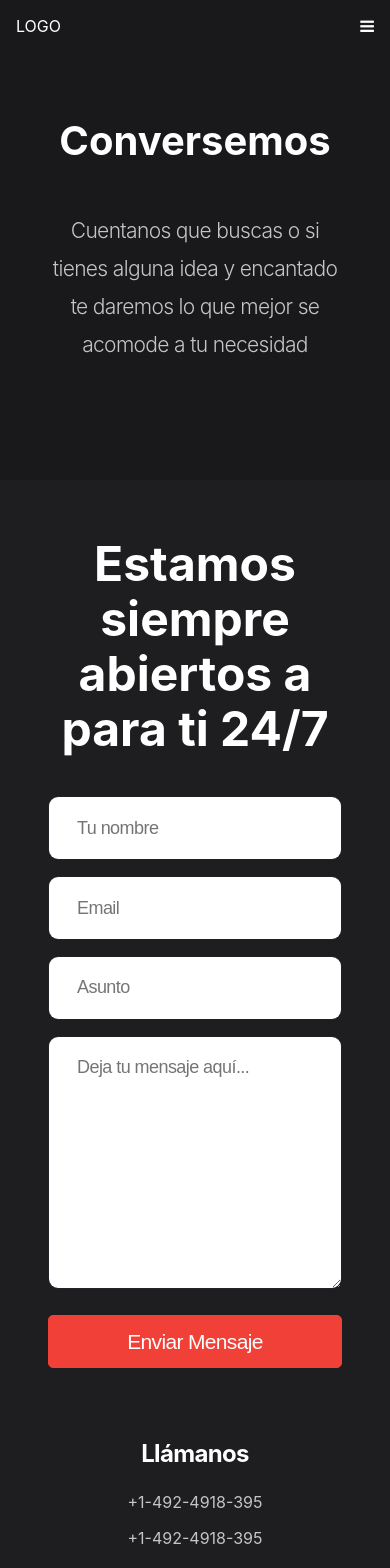
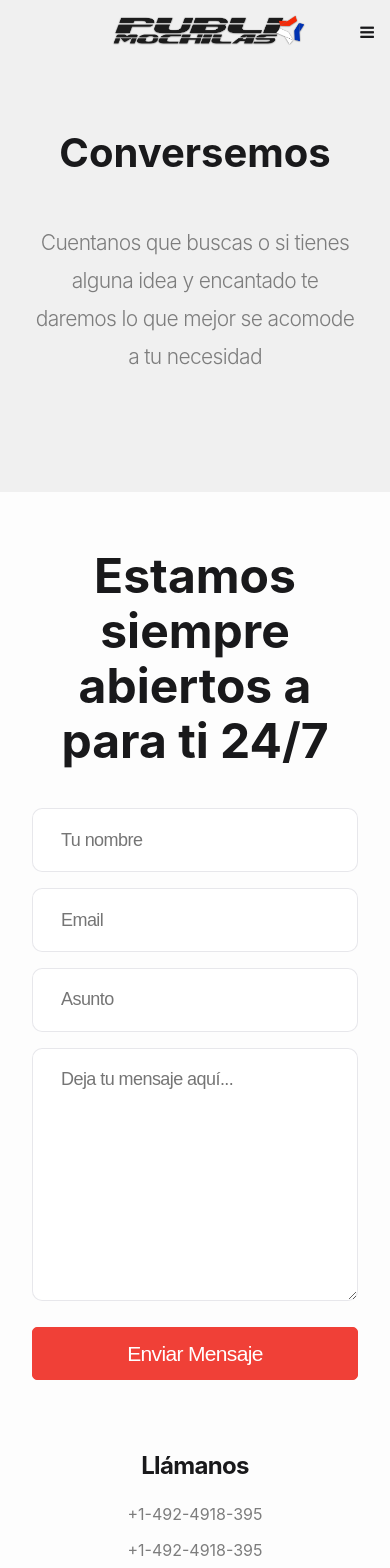
Before and after one commit to johansneirap/publibolsos-mm, a Next.js app: page /contacto in a window 390 px wide. Shown: the top 1568 px of the page. Built offline with nearby package versions, Linux system fonts and the light colour scheme.

Commit message:
change styling, add logo

```diff
--- a/components/ActiveLink.jsx
+++ b/components/ActiveLink.jsx
@@ -2,7 +2,7 @@ import Link from "next/link";
 import { useRouter } from "next/router";
 
 const style = {
-  color: "#5454D4",
+  color: "#1C46A1",
   textDecoration: "none",
 };
 
--- a/components/Navbar.jsx
+++ b/components/Navbar.jsx
@@ -1,6 +1,7 @@
 import { ActiveLink } from "./ActiveLink";
 import styles from "./Navbar.module.css";
-
+import logo from "../public/Logo.png";
+import Link from "next/link";
 const menuItems = [
   {
     text: "Inicio",
@@ -23,7 +24,11 @@ const menuItems = [
 export const Navbar = () => {
   return (
     <nav className={styles["navbar"]}>
-      <a href="#" className={ styles.logo }>LOGO</a>
+      <Link href="/">
+        <a href="#" className={ styles.logo } >
+          <img src={ logo.src } alt="logo" width="200" height=""/>
+        </a>
+      </Link>
       <input type="checkbox" id="toggler" className={ styles.toggler } />
       <label htmlFor="toggler"><i className="fa fa-bars"></i></label>
       <div className="menu">
--- a/components/Navbar.module.css
+++ b/components/Navbar.module.css
@@ -3,13 +3,14 @@
     flex-wrap: wrap;
     justify-content: space-between;
     align-items: center;
-    padding: 1rem;
+    padding: 0 1rem;
     /* background: #fff; */
+    background-color: #F0F0F0;
     /* border-bottom: 1px solid #e5e5e5; */
 }
 
 .navbar a {
-    color: #fff;
+    color: #000;
     text-decoration: none;
     /* margin-right: 2rem;
     font-size: 1.5rem; */
@@ -44,5 +45,8 @@
         align-items: center;
         cursor: pointer;
     }
+    .navbar {
+        justify-content: flex-end;
+    }
 
 }
--- a/styles/globals.css
+++ b/styles/globals.css
@@ -1,7 +1,19 @@
+:root {
+  --primarybg: #FDFDFD;
+  --secondarybg: #F0F0F0;
+  --primaryFont: #1E1E1E;
+  --secondaryFont: #7d7d7d;
+  --primaryBlue: #1C46A1;
+  --primaryRed: #EF3211;
+  --primaryGray: #4B4B4B;
+
+}
+
 html,
 body {
-  background-color: #19191b;
-  color: #ffffff;
+  color: #19191b;
+  background-color: var(--secondarybg);
+  /* background-color: #FFFFFF; */
   padding: 0;
   margin: 0;
   font-family: -apple-system, BlinkMacSystemFont, Segoe UI, Roboto, Oxygen,
@@ -34,7 +46,8 @@ a {
 }
 
 .title a {
-  color: #5454d4;
+  /* color: #5454d4; */
+  color: #1C46A1;
   text-decoration: none;
 }
 
@@ -94,8 +107,8 @@ a {
 .card:hover,
 .card:focus,
 .card:active {
-  color: #5454d4;
-  border-color: #5454d4;
+  color: #1C46A1;
+  border-color: #1C46A1;
 }
 
 .card h2 {
@@ -161,7 +174,7 @@ a {
   font-weight: 300;
   letter-spacing: -0.66px;
   line-height: 38px;
-  color: #c5c5c6;
+  color: var(--secondaryFont);
 }
 
 .index-aside {
@@ -190,19 +203,24 @@ a {
   /* height: 100%; */
   gap: 3rem;
   margin-top: 50px;
-  padding: 3rem 10rem;
+  padding: 3rem 5rem;
 }
 
 .form-container {
   margin: 100px 0;
-  background-color: #1e1e20;
+  /* background-color: #1e1e20; */
+  background-color: var(--primarybg);
   display: grid;
   grid-template-columns: 1fr 1fr;
-  grid-column-gap: 5rem;
+  /* grid-column-gap: 5rem; */
   /* gap: 3rem; */
-  padding: 3rem 10rem;
+  padding: 3rem 5rem;
   height: 100%;
   width: 100%;
+}
+
+.form-container form {
+  padding: 2rem;
 }
 
 .input-primary {
@@ -243,12 +261,13 @@ textarea {
   align-items: flex-start;
   justify-content: center;
   text-align: left;
-  padding: 3rem 5rem;
+  /* padding: 3rem 5rem; */
+  padding: 3rem 0 0 10rem;
   gap: 2rem;
 }
 
 .contact-info-container p {
-  color: #c5c5c6;
+  color: var(--secondaryFont);
 }
 .contact-info-container h3 {
   font-weight: 700;
@@ -517,19 +536,20 @@ textarea {
   .infocard-container {
     display: flex;
     flex-direction: column;
-    background-color: #1e1e20;
+    /* background-color: #1e1e20; */
+    background-color: var(--primarybg);
     gap: 50px;
     text-align: center;
   }
   .contact-aside {
     width: 100%;
     text-align: center;
-    padding: 1rem 3rem;
+    padding: 1rem 2rem;
   }
   .form-container {
     width: 100%;
     text-align: center;
-    padding: 1rem 3rem;
+    padding: 1rem 2rem;
     display: flex;
     flex-direction: column;
     align-items: center;
@@ -537,7 +557,7 @@ textarea {
   .contact-info-container {
     width: 100%;
     text-align: center;
-    padding: 1rem 3rem;
+    padding: 1rem 2rem;
     display: flex;
     flex-direction: column;
     align-items: center;
@@ -578,4 +598,7 @@ textarea {
   /* #toggler:checked ~ .menu{
     max-height: 100%;
   } */
+  .form-container form {
+    padding: 0;
+  }
 }
```
Also changed, not shown: public/Logo.jpg (added), public/Logo.png (added).
